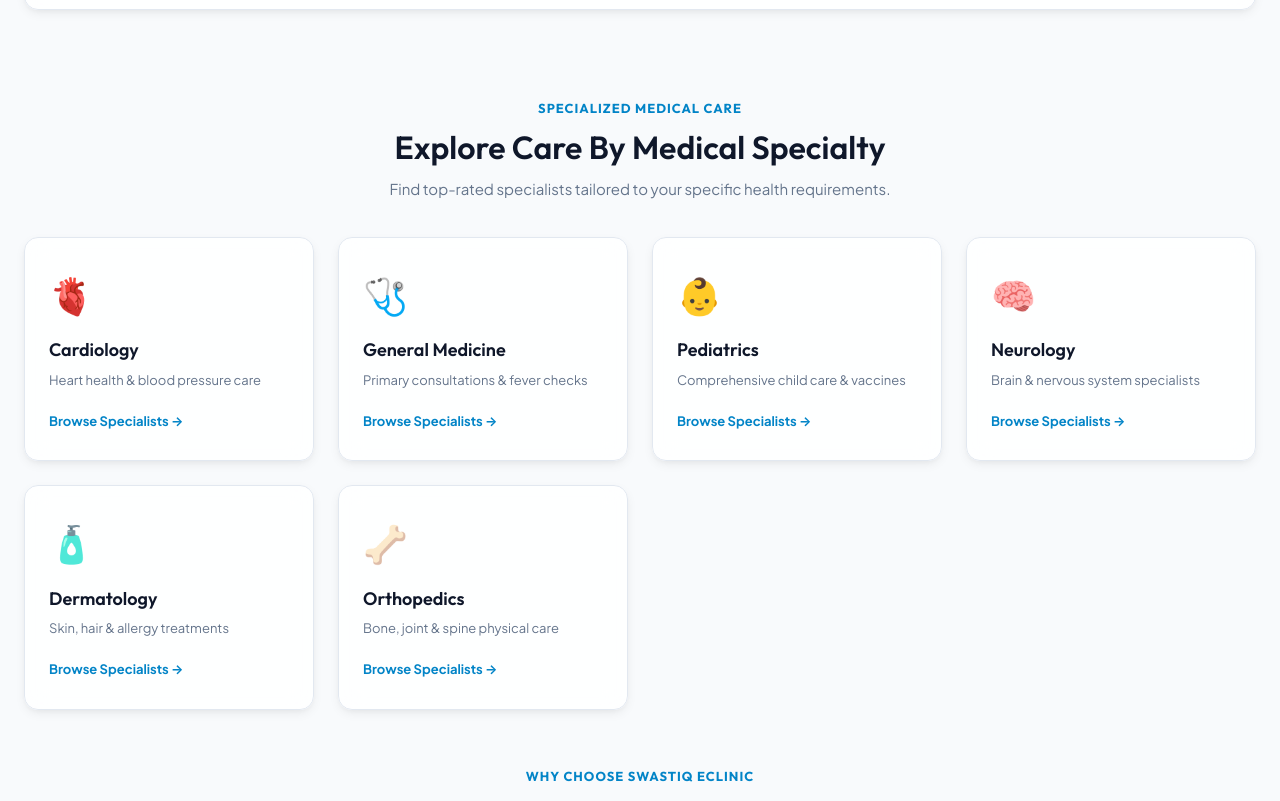
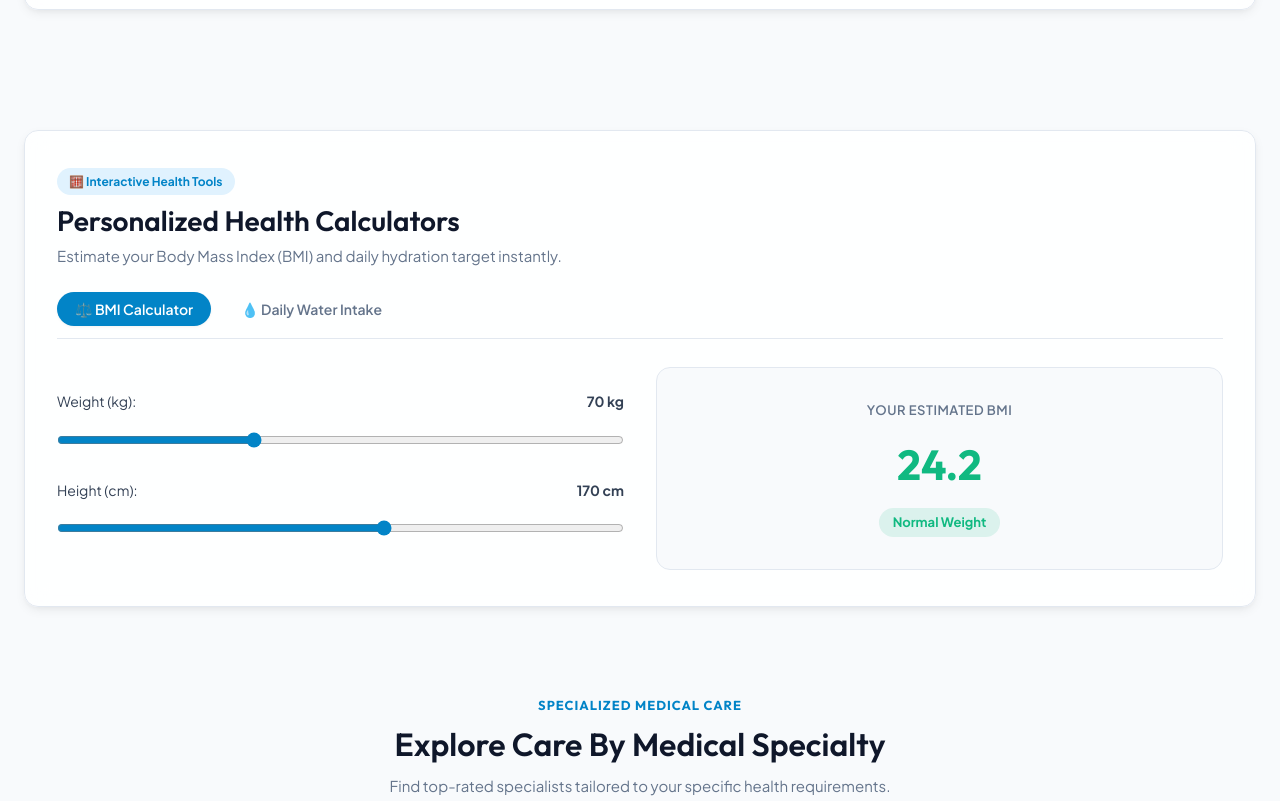
Before and after one commit to Hemasree837/Swastique-eClinic-Frontend, a React (Vite) app: page / in a window 1280 px wide. Shown: the part 1496-2297 px from the top of the page. Built offline with nearby package versions, Linux system fonts and the light colour scheme.

Commit message:
Add Interactive Health Calculators widget (BMI & Water intake) to Home page

```diff
--- /dev/null
+++ b/src/components/HealthCalculators.css
@@ -0,0 +1,129 @@
+.health-calc-card {
+  padding: 36px 32px;
+  margin: 32px 0;
+  text-align: left;
+}
+
+.calc-header {
+  margin-bottom: 24px;
+}
+
+.calc-badge {
+  font-size: 12px;
+  font-weight: 700;
+  color: var(--primary);
+  background: var(--primary-light);
+  padding: 4px 12px;
+  border-radius: var(--radius-full);
+  display: inline-block;
+  margin-bottom: 8px;
+}
+
+.calc-header h2 {
+  font-size: 28px;
+  margin-bottom: 6px;
+}
+
+.calc-header p {
+  color: var(--text-muted);
+  font-size: 15px;
+}
+
+.calc-tabs {
+  display: flex;
+  gap: 12px;
+  margin-bottom: 28px;
+  border-bottom: 1px solid var(--border);
+  padding-bottom: 12px;
+}
+
+.calc-tab-btn {
+  background: transparent;
+  padding: 8px 18px;
+  border-radius: var(--radius-full);
+  font-size: 14px;
+  font-weight: 600;
+  color: var(--text-muted);
+  transition: var(--transition);
+}
+
+.calc-tab-btn:hover {
+  color: var(--primary);
+  background: var(--primary-light);
+}
+
+.calc-tab-btn.active {
+  background: var(--primary);
+  color: #ffffff;
+  box-shadow: var(--shadow-sm);
+}
+
+.calc-body-grid {
+  display: grid;
+  grid-template-columns: 1fr 1fr;
+  gap: 32px;
+  align-items: center;
+}
+
+.calc-inputs-col {
+  display: flex;
+  flex-direction: column;
+  gap: 20px;
+}
+
+.slider-group {
+  display: flex;
+  flex-direction: column;
+  gap: 8px;
+}
+
+.slider-label-row {
+  display: flex;
+  justify-content: space-between;
+  font-size: 14px;
+}
+
+.slider-group input[type="range"] {
+  width: 100%;
+  accent-color: var(--primary);
+  cursor: pointer;
+}
+
+.calc-result-box {
+  padding: 32px;
+  background: var(--bg-page);
+  border: 1px solid var(--border);
+  border-radius: var(--radius-md);
+  text-align: center;
+  display: flex;
+  flex-direction: column;
+  align-items: center;
+  gap: 10px;
+}
+
+.res-title {
+  font-size: 13px;
+  color: var(--text-muted);
+  font-weight: 600;
+  text-transform: uppercase;
+  letter-spacing: 0.5px;
+}
+
+.res-big-value {
+  font-family: var(--font-heading);
+  font-size: 42px;
+  font-weight: 700;
+}
+
+.res-status-badge {
+  font-size: 13px;
+  font-weight: 700;
+  padding: 4px 14px;
+  border-radius: var(--radius-full);
+}
+
+@media (max-width: 768px) {
+  .calc-body-grid {
+    grid-template-columns: 1fr;
+  }
+}
--- /dev/null
+++ b/src/components/HealthCalculators.jsx
@@ -0,0 +1,142 @@
+import { useState } from "react";
+import "./HealthCalculators.css";
+
+export default function HealthCalculators() {
+  const [activeTab, setActiveTab] = useState("bmi");
+
+  // BMI State
+  const [weight, setWeight] = useState(70);
+  const [height, setHeight] = useState(170);
+
+  // Water Intake State
+  const [userWeight, setUserWeight] = useState(65);
+
+  const calculateBmi = () => {
+    if (!height || !weight) return { bmi: 0, status: "N/A" };
+    const hMeter = height / 100;
+    const bmiVal = (weight / (hMeter * hMeter)).toFixed(1);
+    let status = "Normal Weight";
+    let color = "#10b981";
+
+    if (bmiVal < 18.5) {
+      status = "Underweight";
+      color = "#38bdf8";
+    } else if (bmiVal >= 25 && bmiVal < 29.9) {
+      status = "Overweight";
+      color = "#f59e0b";
+    } else if (bmiVal >= 30) {
+      status = "Obese";
+      color = "#ef4444";
+    }
+
+    return { bmi: bmiVal, status, color };
+  };
+
+  const calculateWaterIntake = () => {
+    const liters = (userWeight * 0.035).toFixed(1);
+    const glasses = Math.round(liters * 4);
+    return { liters, glasses };
+  };
+
+  const bmiResult = calculateBmi();
+  const waterResult = calculateWaterIntake();
+
+  return (
+    <div className="health-calc-card glass-card">
+      <div className="calc-header">
+        <span className="calc-badge">🧮 Interactive Health Tools</span>
+        <h2>Personalized Health Calculators</h2>
+        <p>Estimate your Body Mass Index (BMI) and daily hydration target instantly.</p>
+      </div>
+
+      <div className="calc-tabs">
+        <button
+          className={`calc-tab-btn ${activeTab === "bmi" ? "active" : ""}`}
+          onClick={() => setActiveTab("bmi")}
+        >
+          ⚖️ BMI Calculator
+        </button>
+        <button
+          className={`calc-tab-btn ${activeTab === "water" ? "active" : ""}`}
+          onClick={() => setActiveTab("water")}
+        >
+          💧 Daily Water Intake
+        </button>
+      </div>
+
+      {activeTab === "bmi" && (
+        <div className="calc-body-grid">
+          <div className="calc-inputs-col">
+            <div className="slider-group">
+              <div className="slider-label-row">
+                <span>Weight (kg):</span>
+                <strong>{weight} kg</strong>
+              </div>
+              <input
+                type="range"
+                min="30"
+                max="150"
+                value={weight}
+                onChange={(e) => setWeight(Number(e.target.value))}
+              />
+            </div>
+
+            <div className="slider-group">
+              <div className="slider-label-row">
+                <span>Height (cm):</span>
+                <strong>{height} cm</strong>
+              </div>
+              <input
+                type="range"
+                min="100"
+                max="220"
+                value={height}
+                onChange={(e) => setHeight(Number(e.target.value))}
+              />
+            </div>
+          </div>
+
+          <div className="calc-result-box">
+            <span className="res-title">Your Estimated BMI</span>
+            <span className="res-big-value" style={{ color: bmiResult.color }}>
+              {bmiResult.bmi}
+            </span>
+            <span className="res-status-badge" style={{ backgroundColor: `${bmiResult.color}20`, color: bmiResult.color }}>
+              {bmiResult.status}
+            </span>
+          </div>
+        </div>
+      )}
+
+      {activeTab === "water" && (
+        <div className="calc-body-grid">
+          <div className="calc-inputs-col">
+            <div className="slider-group">
+              <div className="slider-label-row">
+                <span>Your Body Weight (kg):</span>
+                <strong>{userWeight} kg</strong>
+              </div>
+              <input
+                type="range"
+                min="30"
+                max="130"
+                value={userWeight}
+                onChange={(e) => setUserWeight(Number(e.target.value))}
+              />
+            </div>
+          </div>
+
+          <div className="calc-result-box">
+            <span className="res-title">Recommended Daily Water</span>
+            <span className="res-big-value" style={{ color: "#0284c7" }}>
+              {waterResult.liters} Liters
+            </span>
+            <span className="res-status-badge" style={{ backgroundColor: "#e0f2fe", color: "#0284c7" }}>
+              🥤 ~{waterResult.glasses} Glasses / Day
+            </span>
+          </div>
+        </div>
+      )}
+    </div>
+  );
+}
--- a/src/components/Home.jsx
+++ b/src/components/Home.jsx
@@ -3,6 +3,7 @@ import bg from "../assets/bg.jpg";
 import heroImg from "../assets/hero.png";
 import AnnouncementMarquee from "./AnnouncementMarquee";
 import SymptomChecker from "./SymptomChecker";
+import HealthCalculators from "./HealthCalculators";
 import "./Home.css";
 
 const specialties = [
@@ -81,6 +82,9 @@ export default function Home({ user }) {
       {/* Interactive AI Symptom Checker */}
       <SymptomChecker />
 
+      {/* Interactive Health Calculators */}
+      <HealthCalculators />
+
       {/* Specialty Browser Section */}
       <section className="specialties-section">
         <div className="section-header">
```
